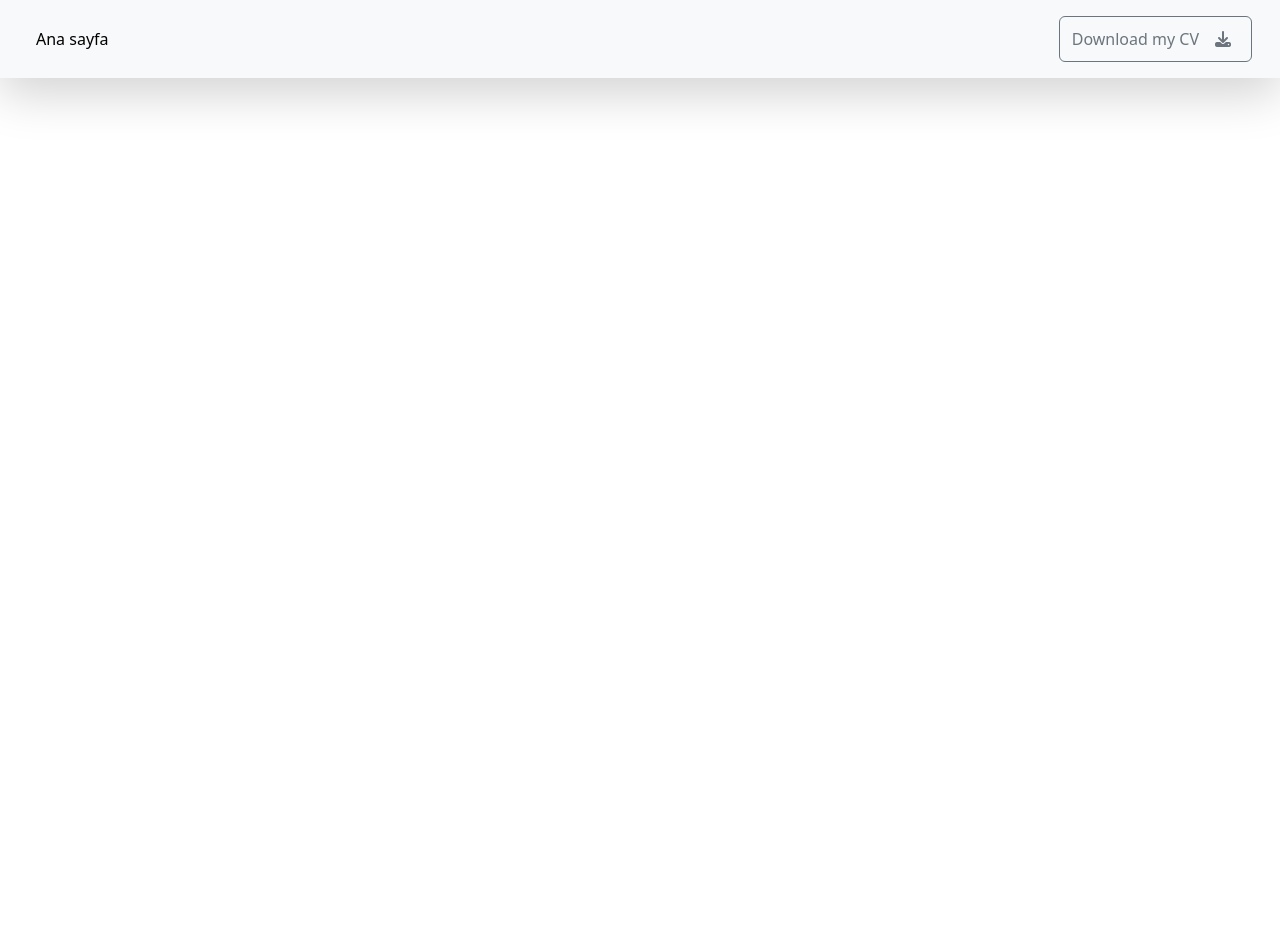
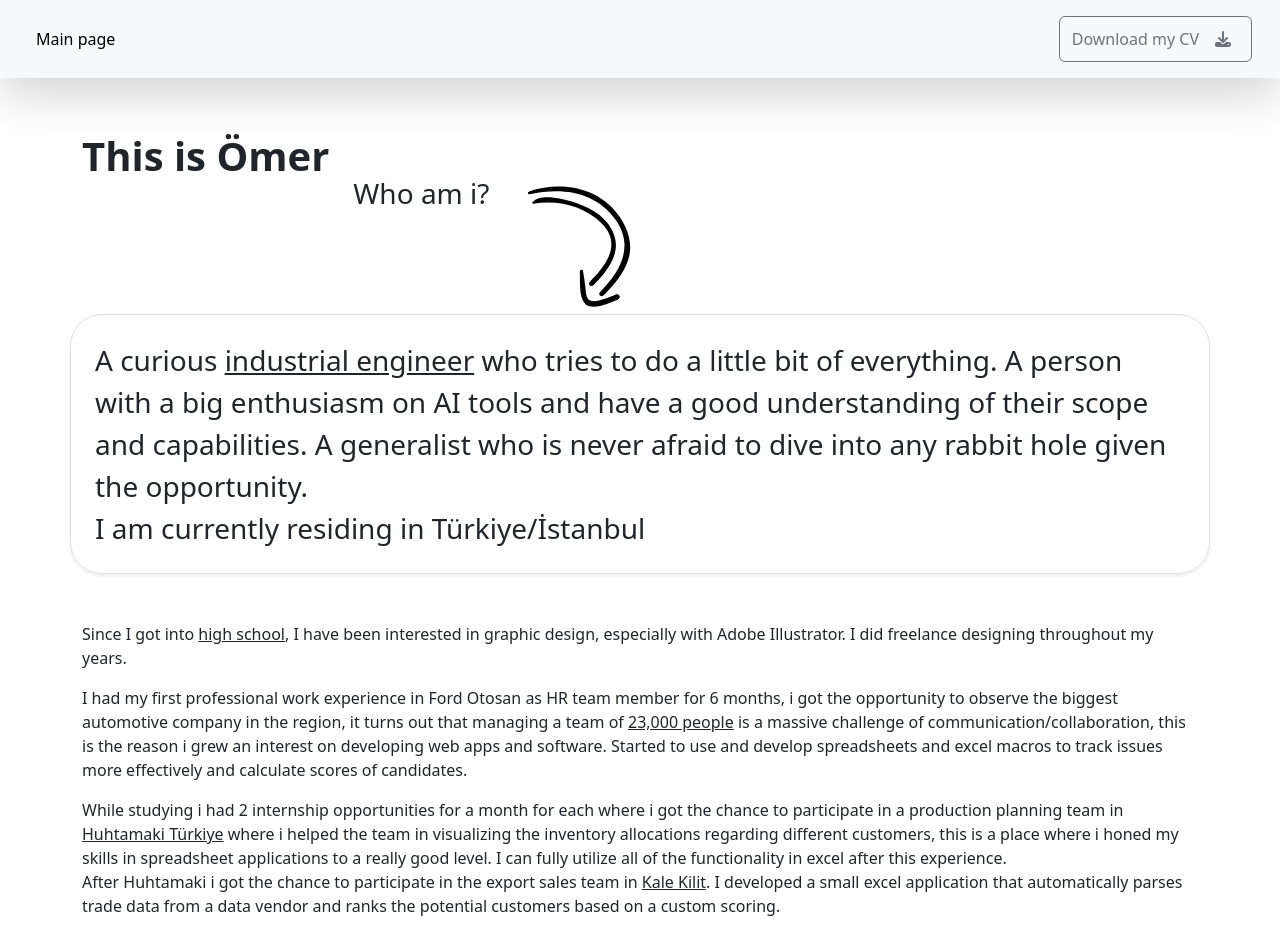
Before and after one commit to otomatikportal/otomatikportal.github.io, a plain HTML site: page index.html in a window 1280 px wide. Before the commit the page ends 800 px from the top, so only its background shows below. Drawn offline with nearby package versions, Linux system fonts and the light colour scheme.

Commit message:
added text

```diff
--- a/index.html
+++ b/index.html
@@ -1,10 +1,13 @@
 <!DOCTYPE html>
 <html lang="en">
   <head>
-    <title>Title</title>
-    <!-- Required meta tags -->
+    <title>Ömer Burak ÖZUZUN</title>
+
     <meta charset="utf-8" />
-    <meta name="viewport" content="width=device-width, initial-scale=1, shrink-to-fit=no" />
+    <meta
+      name="viewport"
+      content="width=device-width, initial-scale=1, shrink-to-fit=no"
+    />
 
     <link
       href="https://cdn.jsdelivr.net/npm/bootstrap@5.3.7/dist/css/bootstrap.min.css"
@@ -23,37 +26,195 @@
 
   <body>
     <header>
-      <nav class="navbar navbar-expand-lg bg-body-tertiary shadow-lg px-lg-3 py-3 align-items-center">
+      <nav
+        class="navbar navbar-expand-lg bg-body-tertiary shadow-lg px-lg-3 py-3 align-items-center mb-5"
+      >
         <div class="container-fluid justify-content-between align-items-center">
-          <div class="collapse navbar-collapse align-items-center" id="navbarNav">
-            <ul class="navbar-nav w-100 d-flex justify-content-between align-items-center">
+          <button
+            class="navbar-toggler"
+            type="button"
+            data-bs-toggle="collapse"
+            data-bs-target="#navbarNav"
+            aria-controls="navbarNav"
+            aria-expanded="false"
+            aria-label="Toggle navigation"
+          >
+            <span class="navbar-toggler-icon"></span>
+          </button>
+          <div
+            class="collapse navbar-collapse align-items-center"
+            id="navbarNav"
+          >
+            <ul
+              class="navbar-nav w-100 d-flex justify-content-between align-items-center"
+            >
               <li class="nav-item">
-                <a class="nav-link active" aria-current="page" href="index.html">Ana sayfa</a>
+                <a class="nav-link active" aria-current="page" href="index.html"
+                  >Main page</a
+                >
               </li>
               <li class="nav-item">
                 <a class="nav-link" href="#"></a>
               </li>
-              <li class="nav-item">
-                <a class="btn btn-outline-secondary d-flex align-items-center justify-content-between" href="omer_burak_ozuzun_cv.pdf" download>
-                  Download my CV
-                  <span class="ms-2 d-flex align-items-center justify-content-center rounded-circle bg-light" style="width:2em; height:2em;">
-                    <i class="fa fa-download text-secondary"></i>
-                  </span>
-                </a>
-              </li>
             </ul>
           </div>
+          <a
+            class="btn btn-outline-secondary d-flex align-items-center justify-content-between ms-2 mt-2 mt-lg-0"
+            href="omer_burak_ozuzun_cv.pdf"
+            download
+          >
+            Download my CV
+            <span
+              class="ms-2 d-flex align-items-center justify-content-center rounded-circle bg-light"
+              style="width: 2em; height: 2em"
+            >
+              <i class="fa fa-download text-secondary"></i>
+            </span>
+          </a>
         </div>
       </nav>
     </header>
-    <main></main>
-    <footer>
-    </footer>
+    <main>
+      <div class="container">
+        <div class="row mb-5">
+          <div class="col-12 col-md-auto mb-2 mb-md-0 fs-1 fw-semibold">
+            This is Ömer
+          </div>
+          <div class="col-12 col-md-auto fs-3">
+            Who am i?
+            <img
+              src="svg/downward-arrow.svg"
+              alt="arrow"
+              style="
+                height: 5em;
+                vertical-align: middle;
+                margin-left: 0.5em;
+                transform: rotate(45deg);
+                position: relative;
+                top: 1.5em;
+              "
+            />
+          </div>
+        </div>
+        <div class="row mb-5 px-3 px-md-0">
+          <div class="col fs-3 rounded-5 p-4 shadow-sm border">
+            A curious
+            <a
+              href="https://www.yildiz.edu.tr/en"
+              target="_blank"
+              data-bs-toggle="tooltip"
+              data-bs-placement="top"
+              title="Yildiz Technical University: https://www.yildiz.edu.tr/en"
+              style="
+                text-decoration: underline;
+                cursor: pointer;
+                color: inherit;
+              "
+              >industrial engineer</a
+            >
+            who tries to do a little bit of everything. A person with a big
+            enthusiasm on AI tools and have a good understanding of their scope
+            and capabilities. A generalist who is never afraid to dive into any
+            rabbit hole given the opportunity. <br />I am currently residing in
+            Türkiye/İstanbul
+          </div>
+        </div>
+
+        <div class="row mb-3">
+          <div class="col">
+            Since I got into
+            <a
+              href="https://bahcelievleral.meb.k12.tr/"
+              target="_blank"
+              style="color: inherit; text-decoration: underline"
+              data-bs-toggle="tooltip"
+              data-bs-placement="top"
+              title="Bahçelievler Anatolian High School"
+              >high school</a
+            >, I have been interested in graphic design, especially with Adobe
+            Illustrator. I did freelance designing throughout my years.
+          </div>
+        </div>
+
+        <div class="row mb-3">
+          <div class="col">
+            I had my first professional work experience in Ford Otosan as HR
+            team member for 6 months, i got the opportunity to observe the
+            biggest automotive company in the region, it turns out that managing
+            a team of
+            <a
+              href="https://www.fordotosan.com.tr/en/corporate/about-ford-otosan/about-ford-otosan"
+              target="_blank"
+              style="color: inherit; text-decoration: underline"
+              data-bs-toggle="tooltip"
+              data-bs-placement="top"
+              title="source: https://www.fordotosan.com.tr/en/corporate/about-ford-otosan/about-ford-otosan"
+              >23,000 people</a
+            >
+            is a massive challenge of communication/collaboration, this is the
+            reason i grew an interest on developing web apps and software.
+            Started to use and develop spreadsheets and excel macros to track
+            issues more effectively and calculate scores of candidates.
+          </div>
+        </div>
+
+        <div class="row mb-3">
+          <div class="col">
+            While studying i had 2 internship opportunities for a month for each
+            where i got the chance to participate in a production planning team
+            in
+            <a
+              href="https://www.huhtamaki.com/tr/foodservice/"
+              target="_blank"
+              style="color: inherit; text-decoration: underline"
+              data-bs-toggle="tooltip"
+              data-bs-placement="top"
+              title="About Huhtamaki Türkiye"
+              >Huhtamaki Türkiye</a
+            >
+            where i helped the team in visualizing the inventory allocations
+            regarding different customers, this is a place where i honed my
+            skills in spreadsheet applications to a really good level. I can
+            fully utilize all of the functionality in excel after this
+            experience. <br />
+            After Huhtamaki i got the chance to participate in the export sales
+            team in
+            <a
+              href="https://www.kalekilit.com.tr/en/comporate/about-the-company"
+              target="_blank"
+              style="color: inherit; text-decoration: underline"
+              data-bs-toggle="tooltip"
+              data-bs-placement="top"
+              title="About Kale Kilit"
+              >Kale Kilit</a
+            >. I developed a small excel application that automatically parses
+            trade data from a data vendor and ranks the potential customers
+            based on a custom scoring.
+          </div>
+        </div>
+
+        <div class="row"><div class="col">
+
+        </div></div>
+      </div>
+    </main>
+    <footer></footer>
     <script
       src="https://cdn.jsdelivr.net/npm/bootstrap@5.3.7/dist/js/bootstrap.bundle.min.js"
       defer
       integrity="sha384-ndDqU0Gzau9qJ1lfW4pNLlhNTkCfHzAVBReH9diLvGRem5+R9g2FzA8ZGN954O5Q"
       crossorigin="anonymous"
     ></script>
+    <script src="js/language-switcher.js"></script>
+    <script>
+      document.addEventListener("DOMContentLoaded", function () {
+        var tooltipTriggerList = [].slice.call(
+          document.querySelectorAll('[data-bs-toggle="tooltip"]')
+        );
+        tooltipTriggerList.forEach(function (tooltipTriggerEl) {
+          new bootstrap.Tooltip(tooltipTriggerEl);
+        });
+      });
+    </script>
   </body>
 </html>
```
Also changed, not shown: js/language-switcher.js (added), svg/downward-arrow.svg (added).
